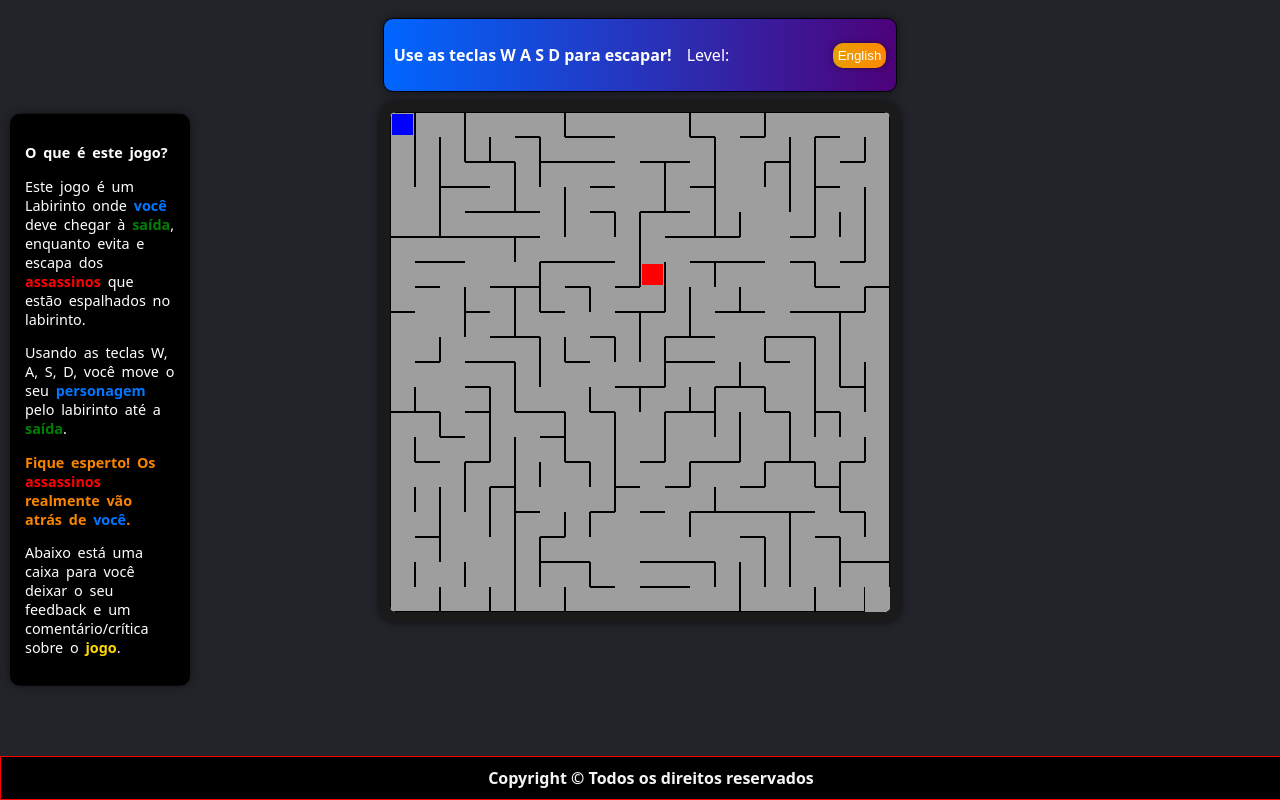
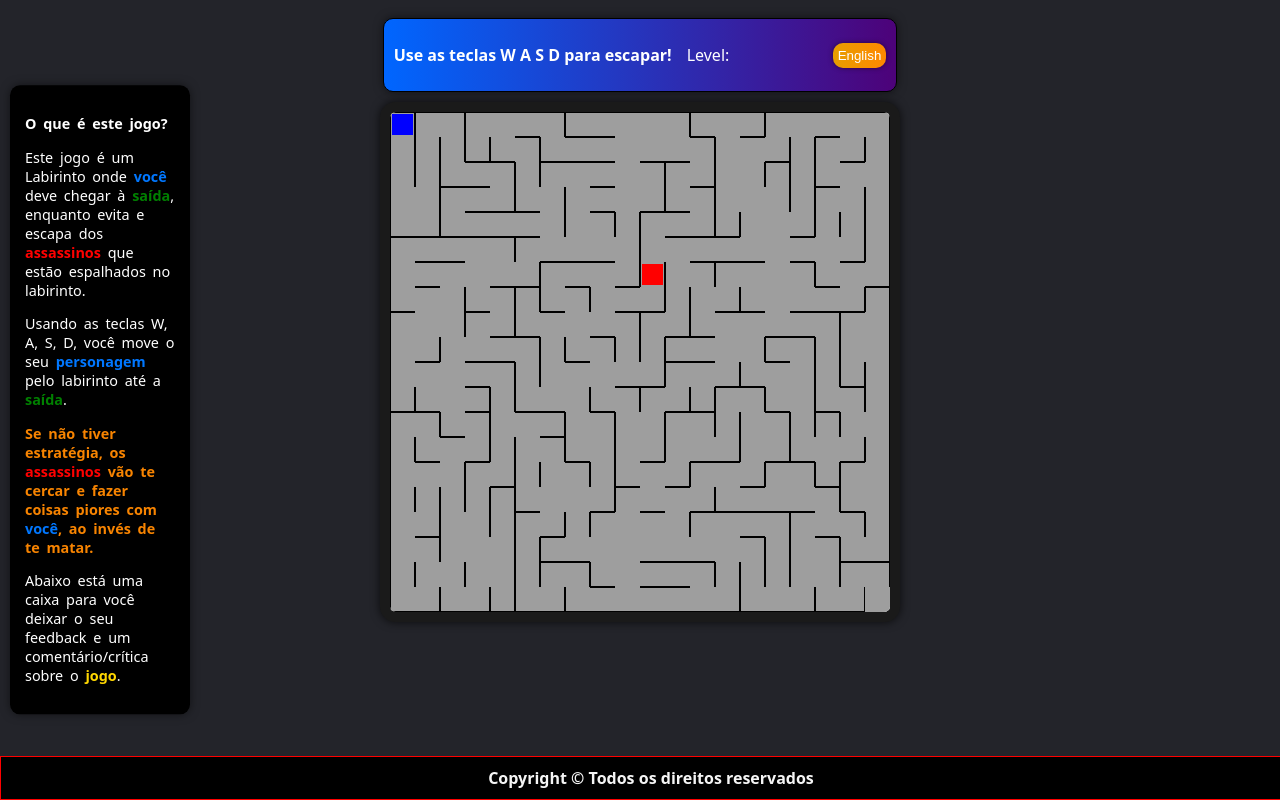
Before and after one commit to Matheus0197M/labirinto-escape-rework, a plain HTML site: page index.html in a window 1280 px wide. Drawn offline with nearby package versions, Linux system fonts and the light colour scheme.

Commit message:
feat::pequenos-ajustes na tradução

```diff
--- a/index.html
+++ b/index.html
@@ -39,8 +39,8 @@
         </p>
         <p>Usando as teclas W, A, S, D, você move o seu <span class="azul">personagem</span> pelo labirinto
             até a <span class="verde">saída</span>.</p>
-        <p class="laranja">Fique esperto! Os <span class="vermelho">assassinos</span> realmente vão atrás de <span
-                class="azul">você</span>.</p>
+        <p class="laranja">Se não tiver estratégia, os <span class="vermelho">assassinos</span> vão te cercar e fazer coisas piores com <span
+                class="azul">você</span>, ao invés de te matar.</p>
         <p>Abaixo está uma caixa para você deixar o seu feedback e um
             comentário/crítica sobre o <span class="amarelo">jogo</span>.</p>
     </div>
--- a/translate.js
+++ b/translate.js
@@ -26,7 +26,7 @@ const translations = {
         gameIntro1: "O que é este jogo?",
         gameIntro2: "Este jogo é um Labirinto onde <span class='azul'>você</span> deve chegar à <span class='verde'>saída</span>, enquanto evita e escapa dos <span class='vermelho'>assassinos</span> que estão espalhados no labirinto.",
         gameIntro3: "Usando as teclas W, A, S, D, você move o seu <span class='azul'>personagem</span> pelo labirinto até a <span class='verde'>saída</span>.",
-        gameIntro4: "Fique esperto! Os <span class='vermelho'>assassinos</span> realmente vão atrás de <span class='azul'>você</span>.",
+        gameIntro4: "Se <span class='azul'>você</span> não tiver uma estratégia, os <span class='vermelho'>assassinos</span> o cercarão e farão coisas piores ao invés de te matar.",
         gameIntro5: "Abaixo está uma caixa para você deixar o seu feedback e um comentário/crítica sobre o %palavra%.",
         copyright: "Copyright © Todos os direitos reservados",
         alerts: {
@@ -49,7 +49,7 @@ const translations = {
         gameIntro1: "What is this game?",
         gameIntro2: "This game is a Maze where <span class='azul'>you</span> must reach the <span class='verde'>exit</span> while avoiding and escaping from the <span class='vermelho'>killers</span> scattered throughout the maze.",
         gameIntro3: "Using the W, A, S, D keys, you move your <span class='azul'>character</span> through the maze to the <span class='verde'>exit</span>.",
-        gameIntro4: "Stay alert! The <span class='vermelho'>killers</span> really come after <span class='azul'>you</span>.",
+        gameIntro4: "If <span class='azul'>you</span> don't have a strategy, the <span class='vermelho'>assassins</span> will surround you and do worse things instead of killing <span class='azul'>you</span>.",
         gameIntro5: "Below is a box for you to leave your feedback and a comment/criticize about the %palavra%.",
         copyright: "Copyright © All rights reserved",
         alerts: {
```
